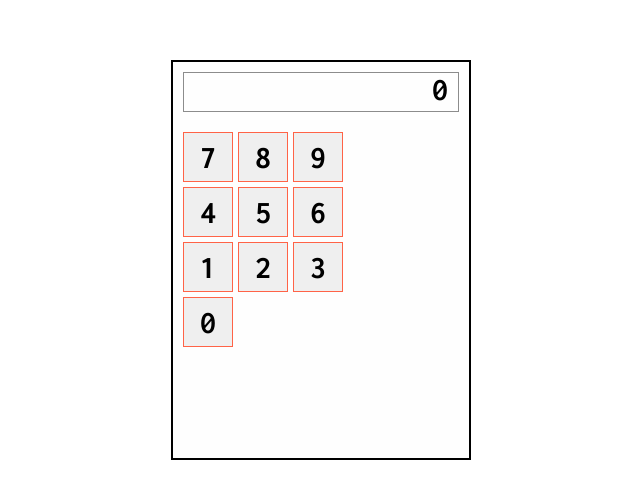
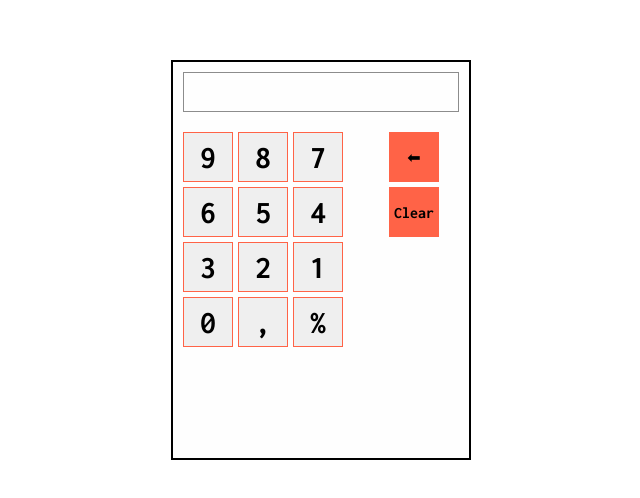
Before and after one commit to TRSKZK/react_calculator_app, a React (Create React App) app: page / in a window 1280 px wide. Shown: the part 140-638 px from the top of the page, without its empty margins (319-959 px from the left). Built offline with nearby package versions, Linux system fonts and the light colour scheme.

Commit message:
clear btn added, backspace btn added, buttonsContainer transformed

```diff
--- a/src/components/app-component/App.js
+++ b/src/components/app-component/App.js
@@ -1,5 +1,5 @@
 import React from "react";
-import DisplayBody from '../display/display'
+
 import RenderNumbers from '../numbers/numbers'
 import styled from "styled-components";
 import MathOperations from '../function-btns/function-btns'
@@ -17,8 +17,7 @@ const CalcBody = styled.div`
 function App() {
   return (
     <CalcBody>
-          <DisplayBody>
-          </DisplayBody>
+
           <RenderNumbers></RenderNumbers>
 
     </CalcBody>
--- a/src/components/numbers/numbers.js
+++ b/src/components/numbers/numbers.js
@@ -1,13 +1,23 @@
-import React from "react";
+import React, { useState } from "react";
 import Component from "react";
 import styled from "styled-components";
+
+const DisplayBody = styled.div`
+width: 100%;
+height: 40px;
+border: 1px solid #8C8C8C;
+font-size: 2rem;
+text-align: end;
+padding: 0 10px 0 10px;
+
+`
 
 const ButtonsContainer = styled.div`
   display: flex;
   margin-top: 20px;
-  gap:5px;
+  gap: 5px;
   flex-wrap: wrap;
-  width:170px
+  width: 170px;
 `;
 
 const ButtonNumber = styled.button`
@@ -19,39 +29,69 @@ const ButtonNumber = styled.button`
   outline: none;
   cursor: pointer;
 
-  flex-shrink:0;
+  flex-shrink: 0;
   flex-wrap: wrap;
 
-  &:focus{
-
-   transform: ease(.98);
+  &:focus {
+    transform: ease(0.98);
   }
   &:hover {
     color: red;
   }
 `;
 
-const FuncBtns = styled(ButtonNumber)`
-color: red;
+const MainContainer = styled.div`
+display:grid;
+grid-template-columns: 3fr 1fr;
+`
+
+const OperationBtnsContainer = styled(ButtonsContainer)`
+display:flex;
+flex-direction:column;
+width:70px;
 
 `
+const ClearBtn = styled(ButtonNumber)`
+  color: #fffff;
+  background-color: tomato;
+  text-tarnsform:uppercase;
+  font-size: 1rem;
+  &:hover{
+    color:white;
+  }
+`;
 
 function RenderNumbers() {
-  const numArr = [1, 2, 3, 4, 5, 6, 7, 8, 9];
+  const [data, setData] = useState("");
+  const calcBtns = [];
+  [9, 8, 7, 6, 5, 4, 3, 2, 1, 0, `,`, `%`].forEach((btn) => {
+    calcBtns.push(
+    <ButtonNumber
+      onClick={(e) => {
+        setData(data + e.target.value);
+      }}
+      value={btn}
+      key={btn}
+    >
+      {" "}
+      {btn}
+      </ButtonNumber>)
+
+  });
+console.log(data);
   return (
-    <ButtonsContainer>
-          <ButtonNumber>7</ButtonNumber>
-          <ButtonNumber>8</ButtonNumber>
-          <ButtonNumber>9</ButtonNumber>
-          <ButtonNumber>4</ButtonNumber>
-          <ButtonNumber>5</ButtonNumber>
-          <ButtonNumber>6</ButtonNumber>
-          <ButtonNumber>1</ButtonNumber>
-          <ButtonNumber>2</ButtonNumber>
-          <ButtonNumber>3</ButtonNumber>
-          <ButtonNumber>0</ButtonNumber>
-    </ButtonsContainer>
-  );
+    <>
+      <DisplayBody>{data}</DisplayBody>
+      <MainContainer>
+        <ButtonsContainer>{calcBtns}</ButtonsContainer>
+        <OperationBtnsContainer>
+          <ClearBtn onClick={() => setData(data.substr(0, data.length - 1))}>⬅</ClearBtn>
+          <ClearBtn onClick={()=> setData("")}>Clear</ClearBtn>
+        </OperationBtnsContainer>
+
+        </MainContainer>
+    </>
+  )
 }
 
 export default RenderNumbers;
```
